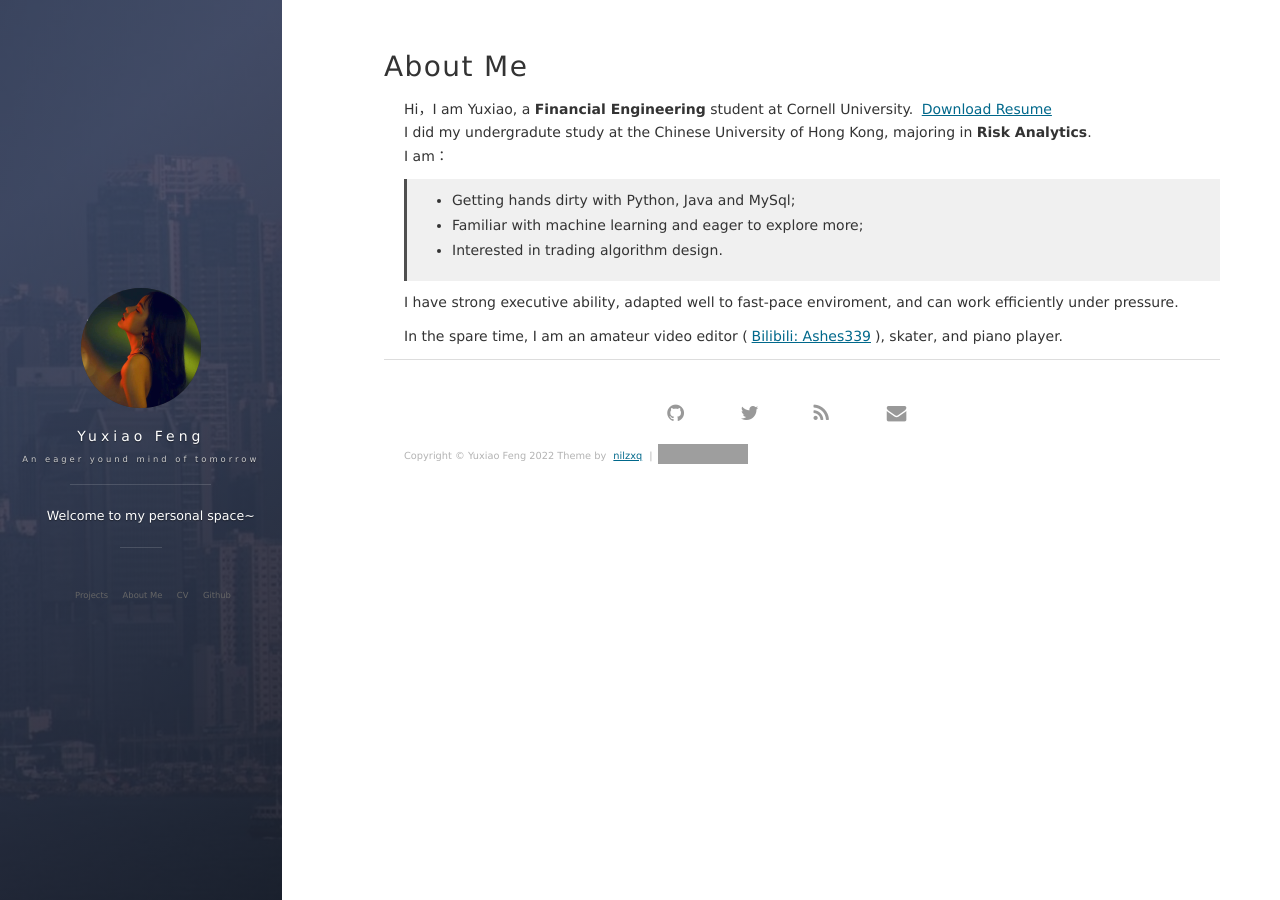
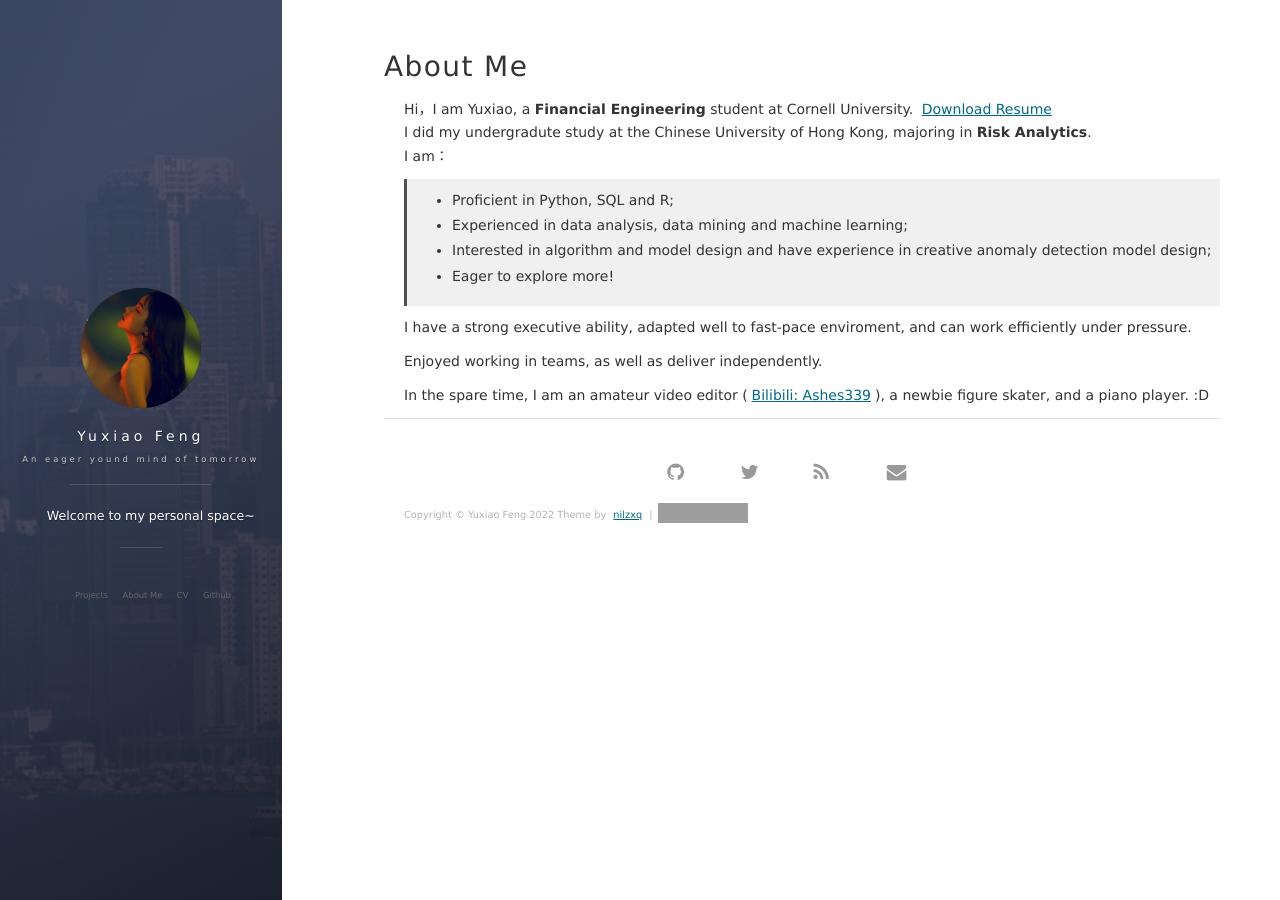
Before and after one commit to yf254/yf254.github.io, a Jekyll site: the page built from about.md, in a window 1280 px wide. Built offline with Jekyll 4.4.1, drawn with Linux system fonts in a browser that asks for light colours; nearby versions of some CDN libraries; comment, search, counter and statistics services are not loaded; grey boxes are pictures that could not be loaded.

Commit message:
Update about.md

```diff
--- a/about.md
+++ b/about.md
@@ -6,13 +6,21 @@ title: About Me
 Hi，I am Yuxiao, a <strong>Financial Engineering</strong> student at Cornell University. <a href="/Resume_Yuxiao Feng.pdf" target="_blank">Download Resume</a><br>
 I did my undergradute study at the Chinese University of Hong Kong, majoring in <strong>Risk Analytics</strong>.<br>
 I am：
->* Getting hands dirty with Python, Java and MySql;
->* Familiar with machine learning and eager to explore more;
->* Interested in trading algorithm design.
+
+>* Proficient in Python, SQL and R;
+>* Experienced in data analysis, data mining and machine learning;
+>* Interested in algorithm and model design and have experience in creative anomaly detection model design;
+>* Eager to explore more!
 
 <p>
 <p>
-I have strong executive ability, adapted well to fast-pace enviroment, and can work efficiently under pressure.
+
+I have a strong executive ability, adapted well to fast-pace enviroment, and can work efficiently under pressure.
+
 <p>
-In the spare time, I am an amateur video editor (<a href="https://space.bilibili.com/201470482?from=search&seid=67572594118373327&spm_id_from=333.337.0.0">Bilibili: Ashes339</a>), skater, and piano player.
+Enjoyed working in teams, as well as deliver independently.
 <p>
+
+<p>
+In the spare time, I am an amateur video editor (<a href="https://space.bilibili.com/201470482?from=search&seid=67572594118373327&spm_id_from=333.337.0.0">Bilibili: Ashes339</a>), a newbie figure skater, and a piano player. :D
+<p>
```
